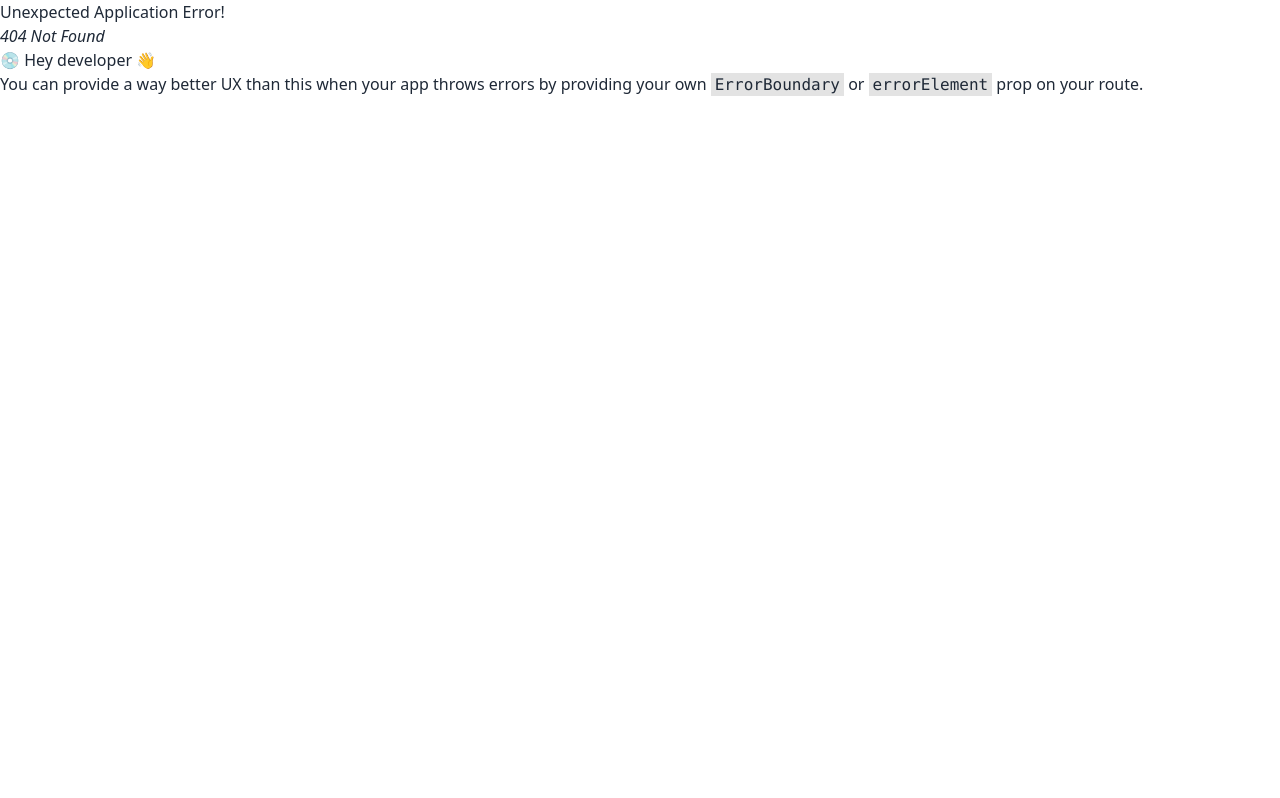
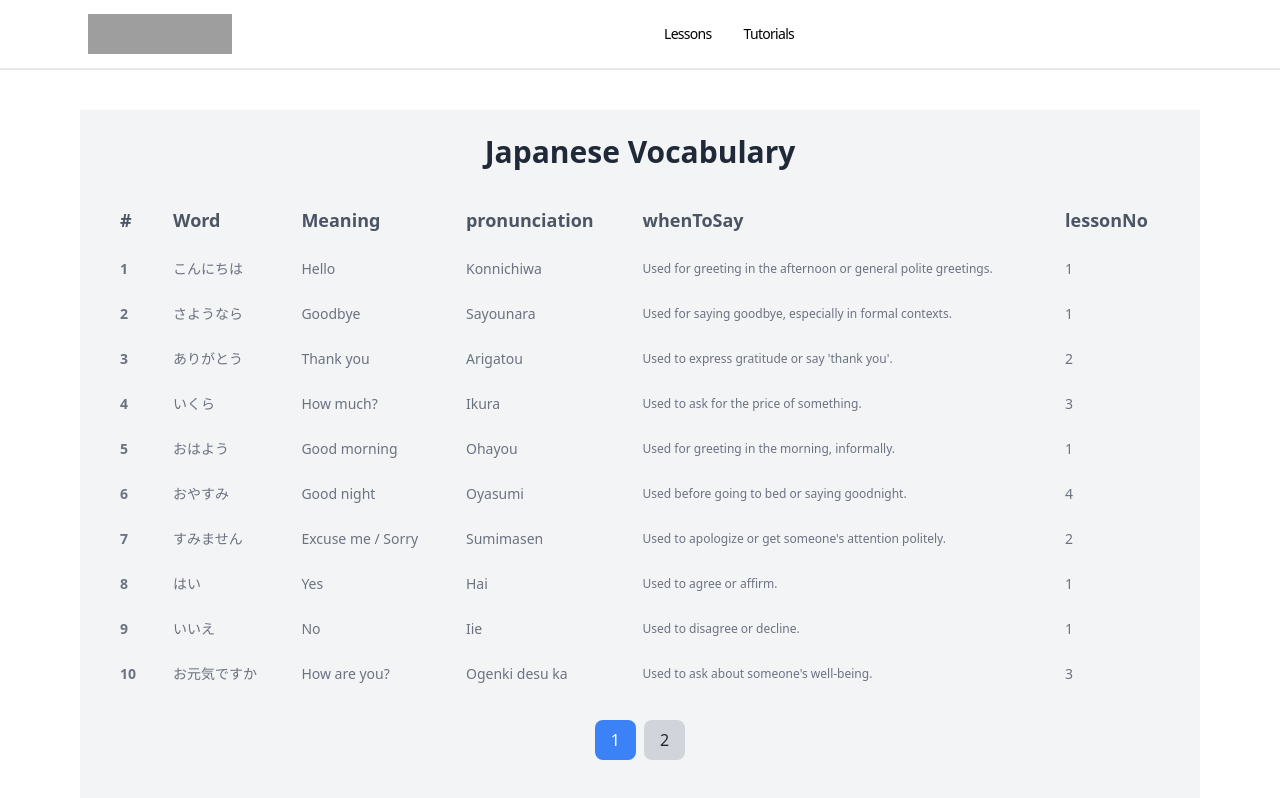
Before and after one commit to mohaiminur24/Japanese-Vocabulary-Learning-App, a React (Vite) app: page /lessons/vocabulary in a window 1280 px wide. Before the commit this address had no page. Shown: the top 798 px of the page. Built offline with nearby package versions, Linux system fonts and the light colour scheme; grey boxes are pictures that could not be loaded.

Commit message:
user all screen design is complete

```diff
--- /dev/null
+++ b/src/components/common/error-screen.jsx
@@ -0,0 +1,26 @@
+export default function ErrorScreen() {
+  return (
+    <div className="flex items-center justify-center h-screen bg-gray-100">
+      <div className="text-center">
+        <h1 className="text-6xl font-bold text-red-600">404</h1>
+        <p className="text-xl text-gray-700 mt-4">Oops! Page Not Found</p>
+        <p className="mt-2 text-gray-500">
+          It seems the page you are looking for does not exist.
+        </p>
+        <a
+          href="/lessons"
+          className="mt-6 inline-block bg-blue-500 text-white px-6 py-2 rounded-lg hover:bg-blue-600 transition-colors"
+        >
+          Go Back Home
+        </a>
+        <div className="mt-8">
+          <img
+            src="https://styles.redditmedia.com/t5_2qh1i/styles/communityIcon_p6kb2m6b185b1.png"
+            alt="Error Illustration"
+            className="mx-auto w-32 h-auto"
+          />
+        </div>
+      </div>
+    </div>
+  );
+}
--- a/src/components/common/main-header.jsx
+++ b/src/components/common/main-header.jsx
@@ -9,13 +9,7 @@ export default function MainHeader() {
         <a href="/lessons">Lessons</a>
       </li>
       <li>
-        <a href="/tutorials">Tutorials</a>
-      </li>
-      <li>
-        <a href="/">Login</a>
-      </li>
-      <li>
-        <a href="/register">Register</a>
+        <a href="/lessons/vocabulary">Tutorials</a>
       </li>
     </>
   );
@@ -35,7 +29,7 @@ export default function MainHeader() {
   );
 
   return (
-    <div className="px-5 md:px-10 lg:px-20">
+    <div className="px-5 md:px-10 lg:px-20 border-b-2">
       <div className="navbar bg-white">
         <div className="navbar-start">
           <div className="dropdown">
--- /dev/null
+++ b/src/components/common/section-wrapper.jsx
@@ -0,0 +1,3 @@
+export default function SectionWrapper({ children }) {
+  return <div className="px-2 md:px-10 lg:px-20 my-10">{children}</div>;
+}
--- /dev/null
+++ b/src/screens/lessons-screen.jsx
@@ -0,0 +1,76 @@
+import { useNavigate } from "react-router-dom";
+import SectionWrapper from "../components/common/section-wrapper";
+
+export default function LessonsScreen() {
+  const navigation = useNavigate();
+  const handleRedirect = (id) => {
+    navigation("vocabulary");
+  };
+  return (
+    <div>
+      <SectionWrapper>
+        <div className="bg-gray-100 min-h-screen p-6">
+          <h1 className="text-3xl font-bold text-center mb-6">
+            Japanese Vocabulary Lessons
+          </h1>
+          <div className="grid gap-4 sm:grid-cols-1 md:grid-cols-2 lg:grid-cols-3">
+            {lessons.map((lesson) => (
+              <div
+                onClick={() => handleRedirect(lesson.id)}
+                key={lesson.id}
+                className="bg-white shadow-lg cursor-pointer rounded-lg p-4 border border-gray-200"
+              >
+                <h2 className="text-xl font-semibold text-gray-800 mb-2">
+                  {lesson.title}
+                </h2>
+                <p className="text-gray-600 text-sm mb-4">
+                  {lesson.description}
+                </p>
+                <p className="text-gray-700 font-medium">
+                  Vocabulary Count:{" "}
+                  <span className="text-blue-500">
+                    {lesson.vocabularyCount}
+                  </span>
+                </p>
+              </div>
+            ))}
+          </div>
+        </div>
+      </SectionWrapper>
+    </div>
+  );
+}
+
+const lessons = [
+  {
+    id: 1,
+    title: "Basic Greetings",
+    description:
+      "Learn essential Japanese greetings for everyday conversations.",
+    vocabularyCount: 10,
+  },
+  {
+    id: 2,
+    title: "Numbers and Counting",
+    description: "Master the numbers and counting system in Japanese.",
+    vocabularyCount: 15,
+  },
+  {
+    id: 3,
+    title: "Family Members",
+    description: "Understand how to refer to family members in Japanese.",
+    vocabularyCount: 12,
+  },
+  {
+    id: 4,
+    title: "Food and Drinks",
+    description: "Learn Japanese vocabulary for common foods and drinks.",
+    vocabularyCount: 20,
+  },
+  {
+    id: 5,
+    title: "Shopping Phrases",
+    description: "Useful phrases and vocabulary for shopping in Japan.",
+    vocabularyCount: 18,
+  },
+];
--- /dev/null
+++ b/src/screens/vocabulary-screen.jsx
@@ -0,0 +1,236 @@
+import { useState } from "react";
+import SectionWrapper from "../components/common/section-wrapper";
+
+export default function VocabularyScreen() {
+  const [currentPage, setCurrentPage] = useState(1);
+  const itemsPerPage = 10;
+
+  const totalPages = Math.ceil(data.length / itemsPerPage);
+  const startIndex = (currentPage - 1) * itemsPerPage;
+  const currentItems = data.slice(startIndex, startIndex + itemsPerPage);
+
+  const handlePageChange = (page) => {
+    setCurrentPage(page);
+  };
+
+  return (
+    <div>
+      <SectionWrapper>
+        <div className="bg-gray-100 min-h-screen p-6">
+          <h1 className="text-3xl font-bold text-center mb-6">
+            Japanese Vocabulary
+          </h1>
+          <div className="overflow-x-auto">
+            <table className="table">
+              <thead>
+                <tr className="text-gray-600 text-lg">
+                  <th>#</th>
+                  <th>Word</th>
+                  <th>Meaning</th>
+                  <th>pronunciation</th>
+                  <th>whenToSay</th>
+                  <th>lessonNo</th>
+                </tr>
+              </thead>
+              <tbody>
+                {currentItems.map((x) => {
+                  return (
+                    <tr className="font-extralight text-gray-500">
+                      <th>{x.id}</th>
+                      <td>{x.word}</td>
+                      <td>{x.meaning}</td>
+                      <td>{x.pronunciation}</td>
+                      <td className="text-xs">{x.whenToSay}</td>
+                      <td>{x.lessonNo}</td>
+                    </tr>
+                  );
+                })}
+              </tbody>
+            </table>
+          </div>
+
+          {/* Pagination */}
+          <div className="mt-6 flex justify-center space-x-2">
+            {Array.from({ length: totalPages }, (_, i) => (
+              <button
+                key={i}
+                onClick={() => handlePageChange(i + 1)}
+                className={`px-4 py-2 rounded-lg ${
+                  currentPage === i + 1
+                    ? "bg-blue-500 text-white"
+                    : "bg-gray-300 text-gray-800"
+                }`}
+              >
+                {i + 1}
+              </button>
+            ))}
+          </div>
+        </div>
+      </SectionWrapper>
+    </div>
+  );
+}
+
+const data = [
+  {
+    id: 1,
+    word: "こんにちは",
+    meaning: "Hello",
+    pronunciation: "Konnichiwa",
+    whenToSay:
+      "Used for greeting in the afternoon or general polite greetings.",
+    lessonNo: 1,
+  },
+  {
+    id: 2,
+    word: "さようなら",
+    meaning: "Goodbye",
+    pronunciation: "Sayounara",
+    whenToSay: "Used for saying goodbye, especially in formal contexts.",
+    lessonNo: 1,
+  },
+  {
+    id: 3,
+    word: "ありがとう",
+    meaning: "Thank you",
+    pronunciation: "Arigatou",
+    whenToSay: "Used to express gratitude or say 'thank you'.",
+    lessonNo: 2,
+  },
+  {
+    id: 4,
+    word: "いくら",
+    meaning: "How much?",
+    pronunciation: "Ikura",
+    whenToSay: "Used to ask for the price of something.",
+    lessonNo: 3,
+  },
+  {
+    id: 5,
+    word: "おはよう",
+    meaning: "Good morning",
+    pronunciation: "Ohayou",
+    whenToSay: "Used for greeting in the morning, informally.",
+    lessonNo: 1,
+  },
+  {
+    id: 6,
+    word: "おやすみ",
+    meaning: "Good night",
+    pronunciation: "Oyasumi",
+    whenToSay: "Used before going to bed or saying goodnight.",
+    lessonNo: 4,
+  },
+  {
+    id: 7,
+    word: "すみません",
+    meaning: "Excuse me / Sorry",
+    pronunciation: "Sumimasen",
+    whenToSay: "Used to apologize or get someone's attention politely.",
+    lessonNo: 2,
+  },
+  {
+    id: 8,
+    word: "はい",
+    meaning: "Yes",
+    pronunciation: "Hai",
+    whenToSay: "Used to agree or affirm.",
+    lessonNo: 1,
+  },
+  {
+    id: 9,
+    word: "いいえ",
+    meaning: "No",
+    pronunciation: "Iie",
+    whenToSay: "Used to disagree or decline.",
+    lessonNo: 1,
+  },
+  {
+    id: 10,
+    word: "お元気ですか",
+    meaning: "How are you?",
+    pronunciation: "Ogenki desu ka",
+    whenToSay: "Used to ask about someone's well-being.",
+    lessonNo: 3,
+  },
+  {
+    id: 11,
+    word: "お願いします",
+    meaning: "Please",
+    pronunciation: "Onegaishimasu",
+    whenToSay: "Used to politely request something.",
+    lessonNo: 2,
+  },
+  {
+    id: 12,
+    word: "どこ",
+    meaning: "Where?",
+    pronunciation: "Doko",
+    whenToSay: "Used to ask about a location.",
+    lessonNo: 3,
+  },
+  {
+    id: 13,
+    word: "誰",
+    meaning: "Who?",
+    pronunciation: "Dare",
+    whenToSay: "Used to ask about a person.",
+    lessonNo: 3,
+  },
+  {
+    id: 14,
+    word: "何",
+    meaning: "What?",
+    pronunciation: "Nani",
+    whenToSay: "Used to ask for information.",
+    lessonNo: 3,
+  },
+  {
+    id: 15,
+    word: "いつ",
+    meaning: "When?",
+    pronunciation: "Itsu",
+    whenToSay: "Used to ask about time.",
+    lessonNo: 3,
+  },
+  {
+    id: 16,
+    word: "どうぞ",
+    meaning: "Here you go / Please",
+    pronunciation: "Douzo",
+    whenToSay: "Used when offering something politely.",
+    lessonNo: 4,
+  },
+  {
+    id: 17,
+    word: "どうも",
+    meaning: "Thanks / Hello",
+    pronunciation: "Doumo",
+    whenToSay: "Used for casual thanks or greetings.",
+    lessonNo: 4,
+  },
+  {
+    id: 18,
+    word: "ちょっと待って",
+    meaning: "Wait a moment",
+    pronunciation: "Chotto matte",
+    whenToSay: "Used to ask someone to wait briefly.",
+    lessonNo: 5,
+  },
+  {
+    id: 19,
+    word: "いらっしゃいませ",
+    meaning: "Welcome",
+    pronunciation: "Irasshaimase",
+    whenToSay: "Used by staff to greet customers in shops or restaurants.",
+    lessonNo: 5,
+  },
+  {
+    id: 20,
+    word: "おめでとう",
+    meaning: "Congratulations",
+    pronunciation: "Omedetou",
+    whenToSay: "Used to congratulate someone.",
+    lessonNo: 6,
+  },
+];
```
Also changed, not shown: src/components/router-layout/route.jsx (+22 -5 lines).
